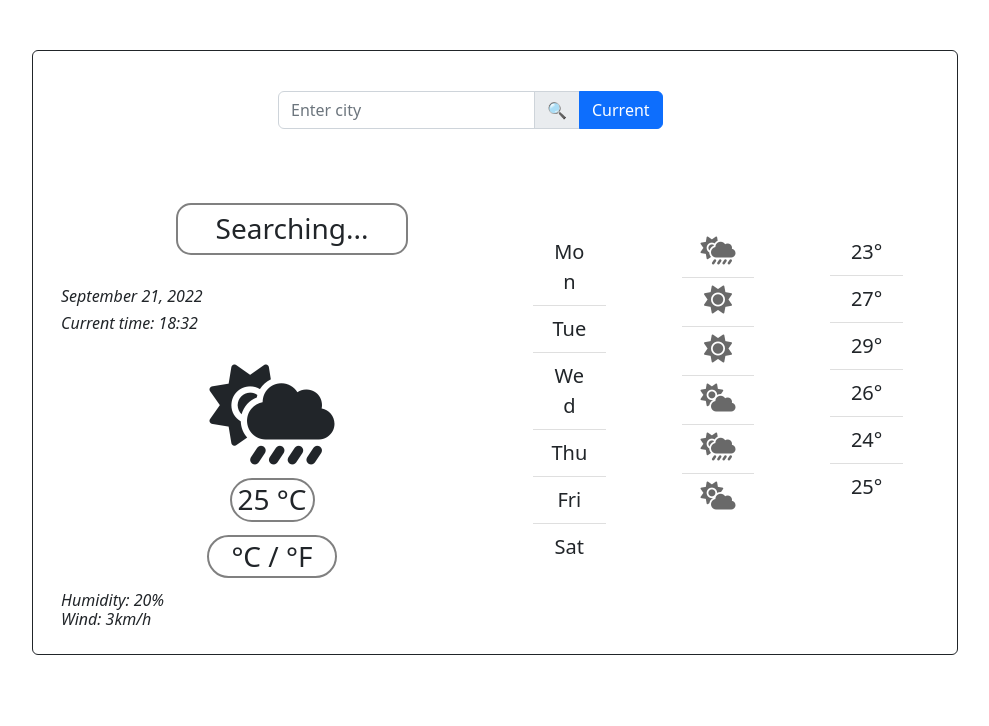
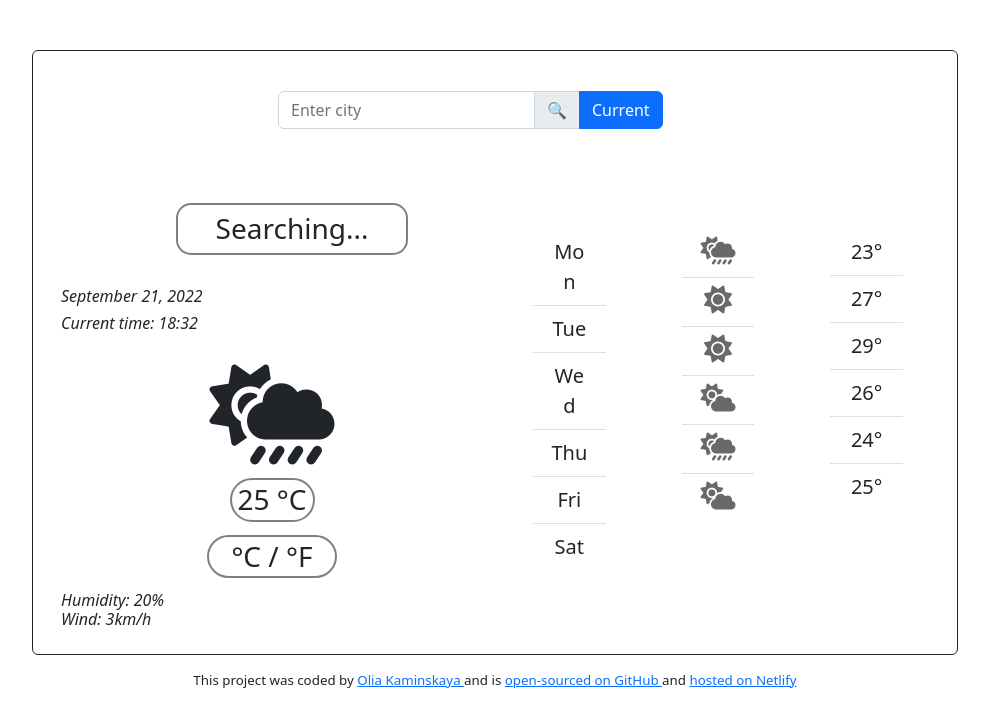
Before and after one commit to kkaminskayaa/weather_app, a plain HTML site: page index.html in a window 1280 px wide. Shown: the whole page, without its empty margins (145-1134 px from the left). Drawn offline with nearby package versions, Linux system fonts and the light colour scheme.

Commit message:
Added footer with sources

```diff
--- a/index.html
+++ b/index.html
@@ -129,6 +129,11 @@
             </div>
         </div>
     </div>
+    <footer>
+        This project was coded by <a href="https://www.linkedin.com/in/olia-kaminskaya-720130230/"> Olia Kaminskaya </a> and is <a href="https://github.com/kkaminskayaa/weather_app"> open-sourced on GitHub </a> and
+        <a href="https://spontaneous-starship-59bc01.netlify.app"> hosted on Netlify </a>
+    </footer>
+
 </div>
 <script src="/src/index.js"></script>
 </body>
--- a/src/styles.css
+++ b/src/styles.css
@@ -74,3 +74,8 @@ h6 {
     cursor: pointer;
 
 }
+
+footer{
+    text-align: center;
+    font-size: smaller;
+}
```
